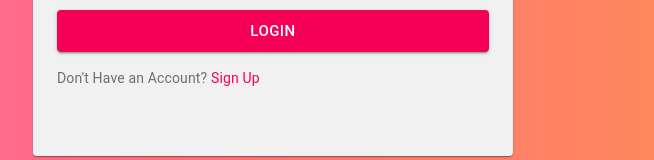
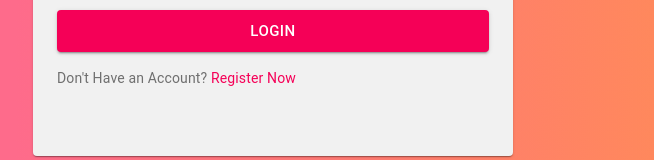
Before and after one commit to ModusCreateOrg/internship-job-portal, a React (Create React App) app: page /login in a window 1280 px wide. Shown: the part 484-644 px from the top of the page, without its empty margins (367-1021 px from the left). Built offline with nearby package versions, Linux system fonts and the light colour scheme.

Commit message:
Changed "Sing Up" to say "Register Now"

```diff
--- a/src/components/auth/Login.js
+++ b/src/components/auth/Login.js
@@ -141,7 +141,7 @@ export default function SimpleCard() {
                     to="/home"
                     variant="body2"
                   >
-                    Sign Up
+                    Register Now
                   </Link>
                 </Typography>
               </form>
```
